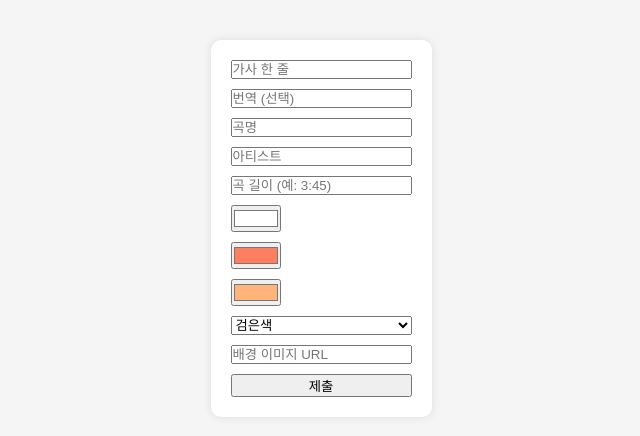
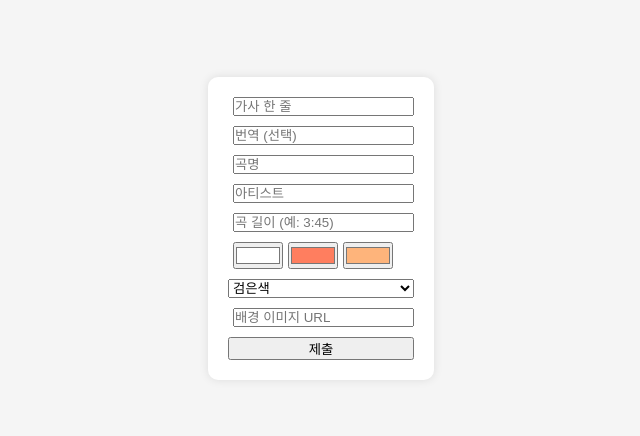
Before and after one commit to koin2485/ONOCHU, a React (Create React App) app: page / in a window 1280 px wide. Shown: the part 172-608 px from the top of the page, without its empty margins (319-959 px from the left). Built offline with nearby package versions, Linux system fonts and the light colour scheme.

Commit message:
뭔가 만들긴 핸는데 개편안이 필요함

```diff
--- a/src/components/SongInput.jsx
+++ b/src/components/SongInput.jsx
@@ -24,9 +24,11 @@ const SongInput = ({ onSubmit }) => {
       <input type="text" placeholder="곡명" value={title} onChange={(e) => setTitle(e.target.value)} required />
       <input type="text" placeholder="아티스트" value={artist} onChange={(e) => setArtist(e.target.value)} required />
       <input type="text" placeholder="곡 길이 (예: 3:45)" value={duration} onChange={(e) => setDuration(e.target.value)} required />
+      <div className='flex'>
       <input type="color" value={color} onChange={(e) => setColor(e.target.value)} />
       <input type="color" value={gradientColor1} onChange={(e) => setGradientColor1(e.target.value)} />
       <input type="color" value={gradientColor2} onChange={(e) => setGradientColor2(e.target.value)} />
+      </div>
       <select value={textColor} onChange={(e) => setTextColor(e.target.value)}>
         <option value="black">검은색</option>
         <option value="white">흰색</option>
--- a/src/components/styles.css
+++ b/src/components/styles.css
@@ -70,3 +70,7 @@ hr {
   border-top: 1px solid #fff;
   opacity: 0.4;
 }
+
+input {
+  margin-left: 5px;
+}
```
